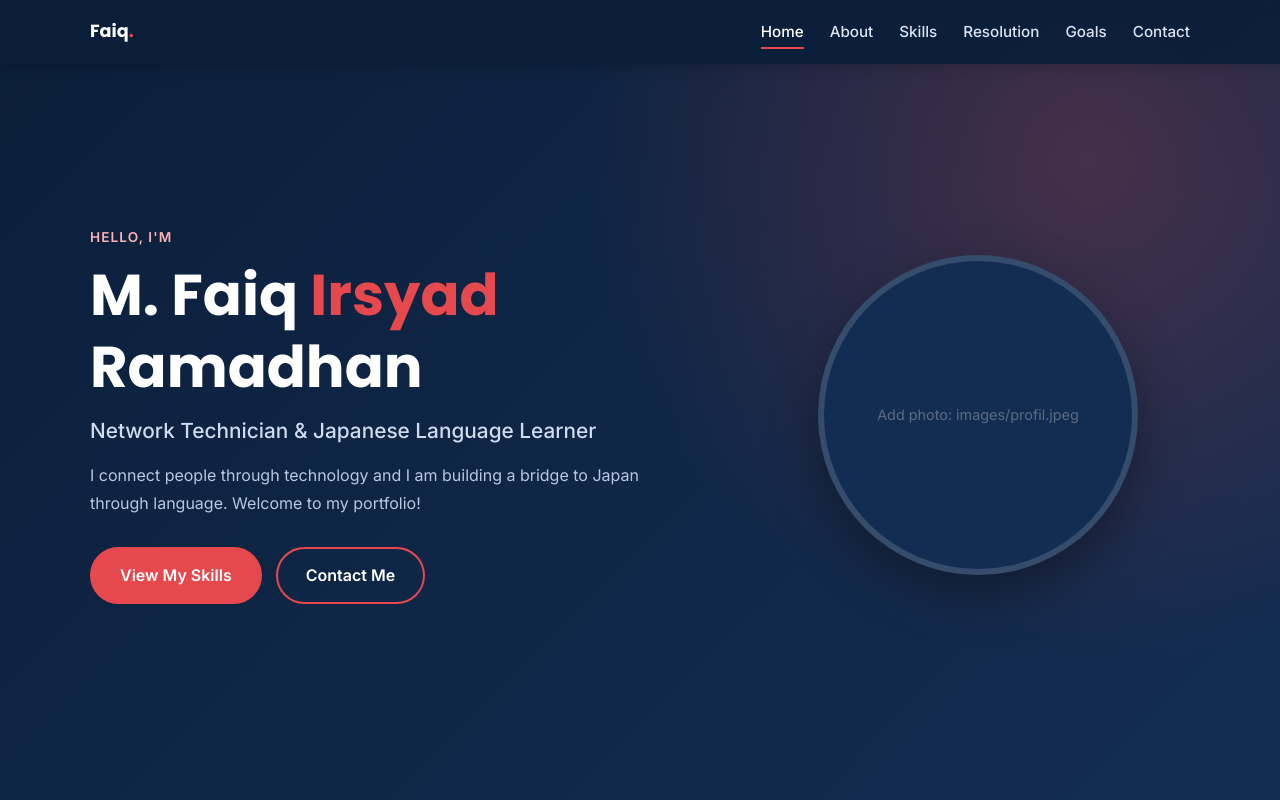
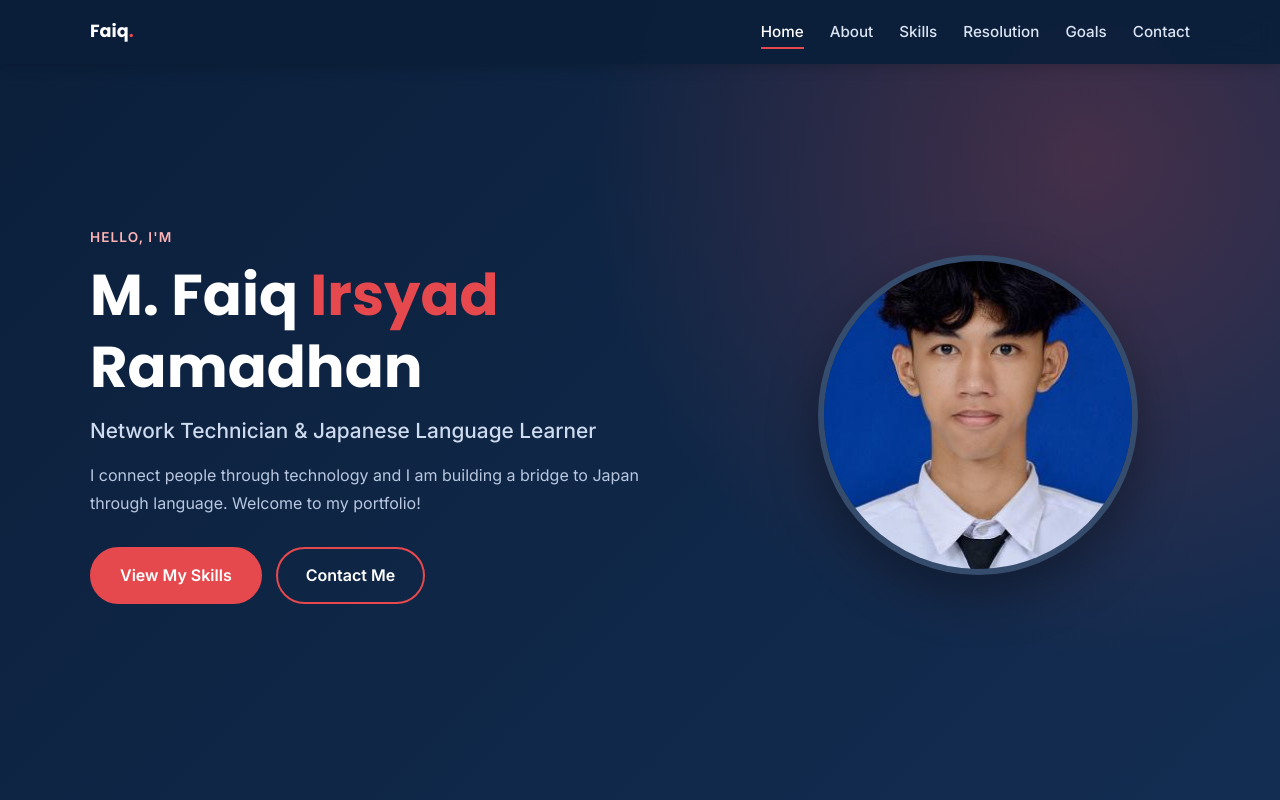
Before and after one commit to mfaiqirsyadramadhan-wq/portofolio, a plain HTML site: page index.html in a window 1280 px wide. Shown: the top 800 px of the page. Drawn offline with Linux system fonts and the light colour scheme.

Commit message:
Fix image source filename in index.html

```diff
--- a/index.html
+++ b/index.html
@@ -183,7 +183,7 @@ footer small{font-size:.88rem}
       </div>
     </div>
     <div class="hero-photo fade">
-      <img src="images/profil.jpeg" alt="Portrait of M. Faiq Irsyad Ramadhan" width="320" height="320">
+      <img src="images/profile.jpeg" alt="Portrait of M. Faiq Irsyad Ramadhan" width="320" height="320">
     </div>
   </div>
 </section>
```
